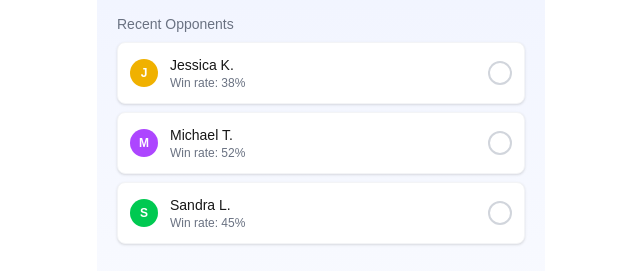
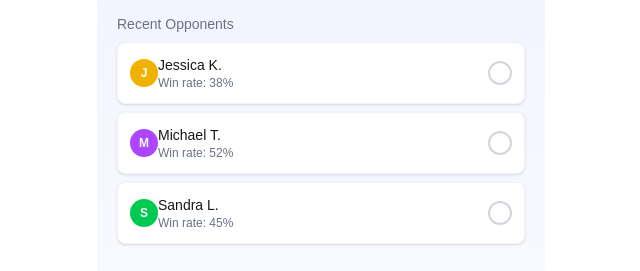
Before and after one commit to edwartvisser/8ball, a Next.js app: page /newmatch in a window 1280 px wide. Shown: the part 184-455 px from the top of the page, without its empty margins (319-959 px from the left). Built offline with nearby package versions, Linux system fonts and the light colour scheme.

Commit message:
Errors fixed

```diff
--- a/src/app/dashboard/page.tsx
+++ b/src/app/dashboard/page.tsx
@@ -3,9 +3,8 @@
 import { useState } from 'react';
 import Link from 'next/link';
 import { AppLayout } from '../../components/layout/AppLayout';
-import { Tabs, TabNav } from '../../components/ui/Tabs';
+import { TabNav } from '../../components/ui/Tabs';
 import { StatCard } from '../../components/ui/Card';
-import { PageHeader } from '@/components/ui/PageHeader';
 import {PlayerListItem} from '@/components/features/PlayerListItem';
 import BottomNavigation from '@/components/layout/BottomNavigation';
 
--- a/src/app/matchhistory/page.tsx
+++ b/src/app/matchhistory/page.tsx
@@ -7,7 +7,6 @@ import { PageHeader } from '../../components/ui/PageHeader';
 import { Card, StatCard } from '../../components/ui/Card';
 import { TabNav } from '../../components/ui/Tabs';
 import { Avatar } from '../../components/ui/Avatar';
-import { StatusBadge } from '../../components/ui/Badge';
 import { BottomNavigation } from '../../components/layout/BottomNavigation';
 
 export default function MatchHistory() {
--- a/src/app/newmatch/page.tsx
+++ b/src/app/newmatch/page.tsx
@@ -5,7 +5,6 @@ import { useState } from 'react';
 import { useRouter } from 'next/navigation';
 import { AppLayout } from '../../components/layout/AppLayout';
 import { PageHeader } from '../../components/ui/PageHeader';
-import { Card } from '../../components/ui/Card';
 import { OpponentSelectItem } from '../../components/features/PlayerListItem';
 import BottomNavigation from '@/components/layout/BottomNavigation';
 
--- a/src/app/playerranking/page.tsx
+++ b/src/app/playerranking/page.tsx
@@ -7,7 +7,6 @@ import { AppLayout } from '../../components/layout/AppLayout';
 import { PageHeader } from '../../components/ui/PageHeader';
 import { TabNav } from '../../components/ui/Tabs';
 import { RankingPlayerItem } from '../../components/features/PlayerListItem';
-import { Badge } from '../../components/ui/Badge';
 import BottomNavigation from '@/components/layout/BottomNavigation';
 
 export default function PlayerRanking() {
--- a/src/components/features/PlayerListItem.tsx
+++ b/src/components/features/PlayerListItem.tsx
@@ -46,7 +46,7 @@ export const PlayerListItem = ({
       <div className="flex items-center">
         <Avatar initial={initial} color={avatarColor} size="sm" />
 
-        <div className="ml-3">
+        <div className="">
           <div className="flex items-center">
             <p className="font-medium text-sm">{name}</p>
             {isCurrentUser && (
```
